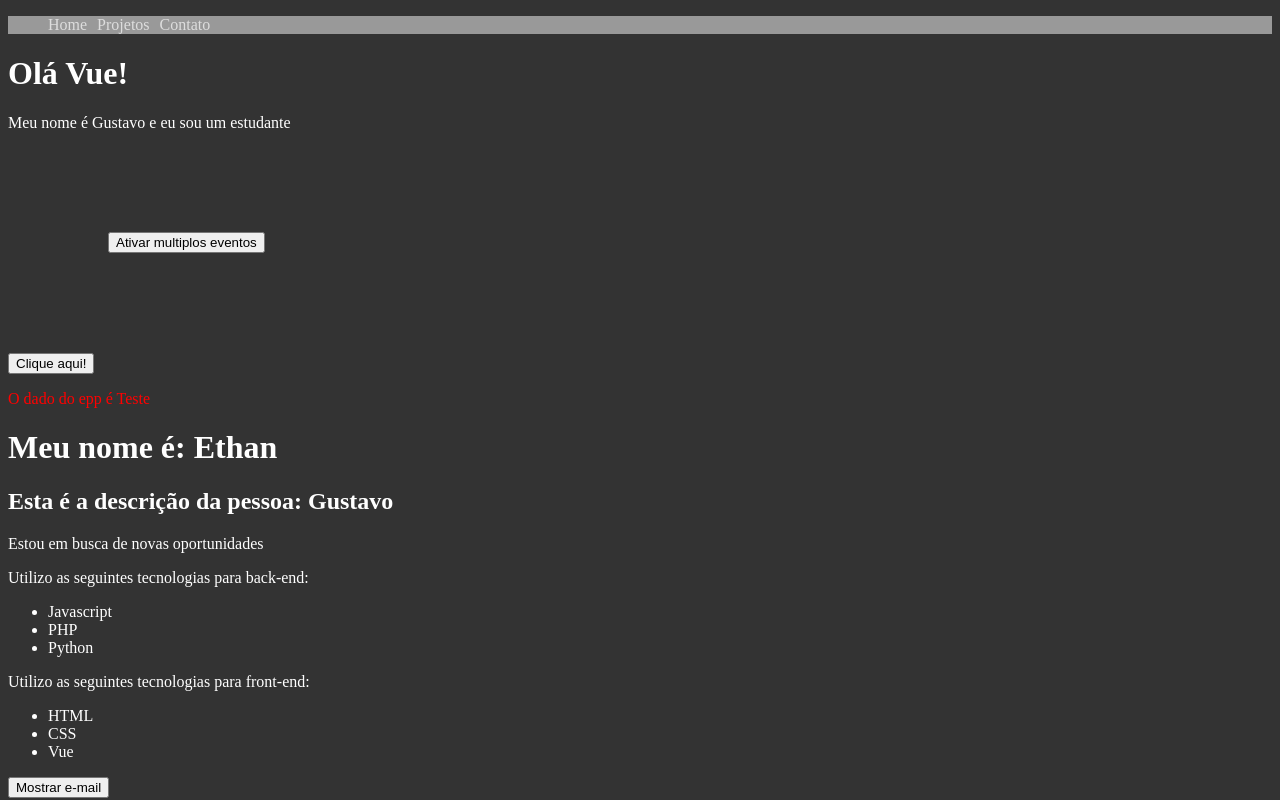
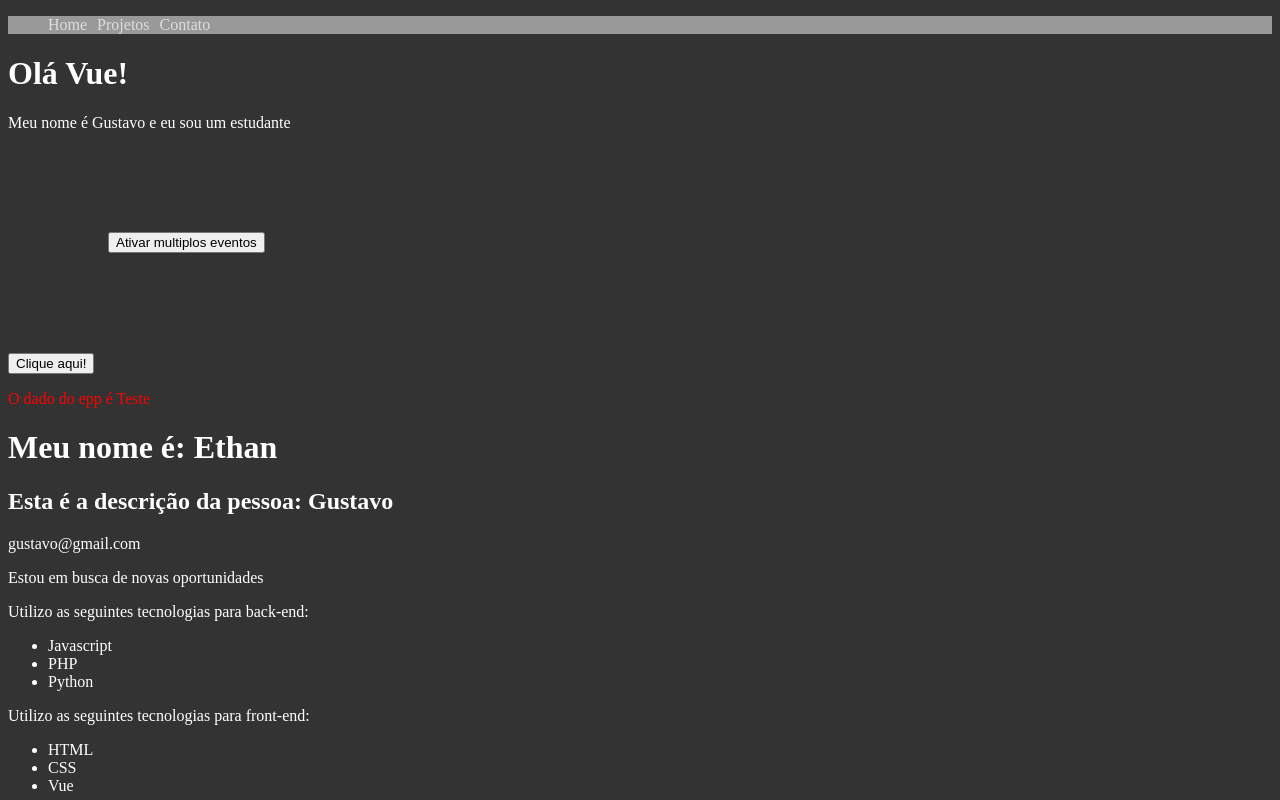
Before and after one commit to GustavoFrota/Vue-Pratica, a Vue app in the folder 2_projeto_vue/: page / in a window 1280 px wide. Shown: the top 800 px of the page. Built offline with nearby package versions, Linux system fonts and the light colour scheme.

Commit message:
Utilizando props

```diff
--- a/2_projeto_vue/src/components/Info.vue
+++ b/2_projeto_vue/src/components/Info.vue
@@ -1,5 +1,6 @@
 <template>
     <div>
+        <p>{{ email }}</p>
         <p v-if="esta_trabalhando">Estou trabalhando no momento.</p>
         <p v-else>Estou em busca de novas oportunidades</p>
     <p>Utilizo as seguintes tecnologias para back-end:</p>
@@ -21,11 +22,13 @@
 <script>
 export default {
     name: "Info",
+    props: {
+        email: String
+    },
     data() {
         return {
             esta_trabalhando: false,
             mostrar_email: false,
-            email: "gustavo@gmail.com",
             meu_link: "https://google.com",
             textoBotao: "Mostrar e-mail",
             backend_tecnologies: ["Javascript", "PHP", "Python"],
--- a/2_projeto_vue/src/components/Pessoa.vue
+++ b/2_projeto_vue/src/components/Pessoa.vue
@@ -1,7 +1,7 @@
 <template>
 <div>
     <h2>Esta é a descrição da pessoa: {{ nome }}</h2>
-    <Info />
+    <Info :email="email"/>
     <Form />
 </div>
 </template>
@@ -18,7 +18,8 @@ import Form from './Form'
     },
     data() {
         return {
-            nome: "Gustavo"
+            nome: "Gustavo",
+            email: 'gustavo@gmail.com'
 
         }
     }
```
